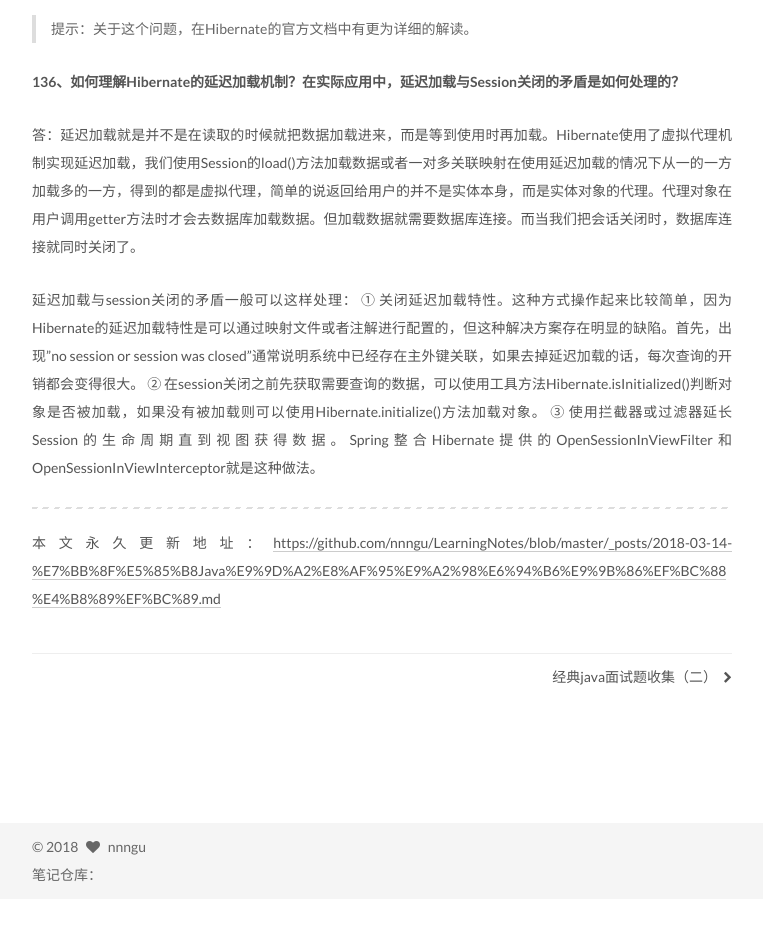
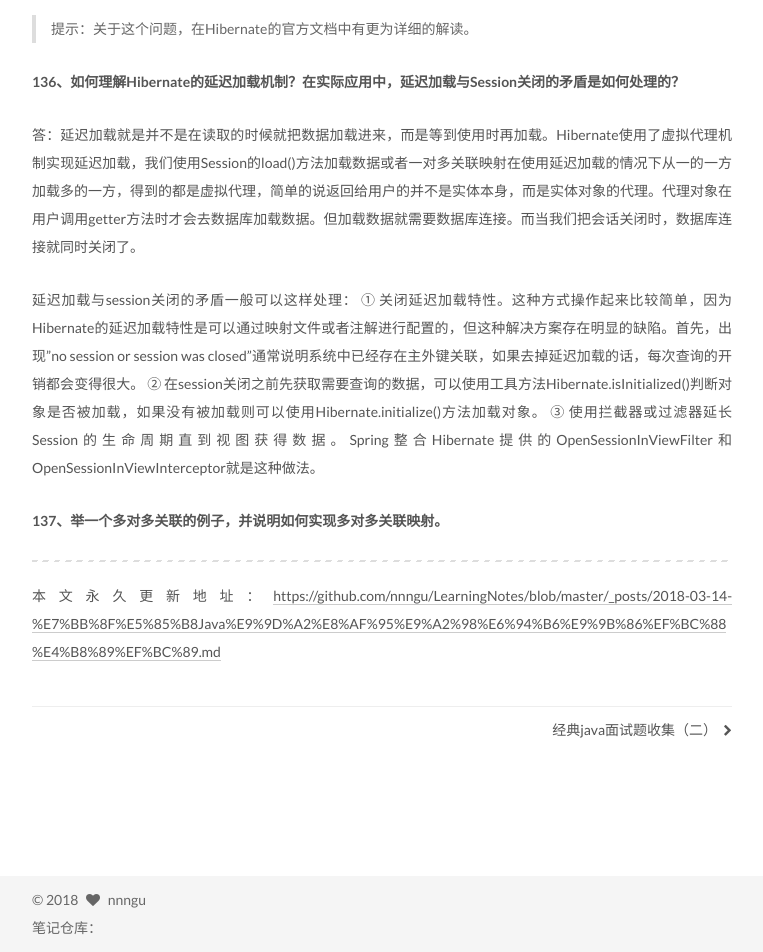
Before and after one commit to nnngu/LearningNotes, a Jekyll site: the page built from _posts/2018-03-14-经典Java面试题收集（三）.md, in a window 1280 px wide. Shown: the part 4255-5207 px from the top of the page, without its empty margins (258-1021 px from the left). Built offline with Jekyll 4.4.1, drawn with Linux system fonts in a browser that asks for light colours; before the commit the page ends 5154 px from its top, so only the background shows below that; grey boxes are pictures that could not be loaded.

Commit message:
修改文件: _posts/2018-03-14-经典Java面试题收集（三）.md

```diff
--- a/_posts/2018-03-14-经典Java面试题收集（三）.md
+++ b/_posts/2018-03-14-经典Java面试题收集（三）.md
@@ -98,6 +98,8 @@ Hibernate支持悲观锁和乐观锁两种锁机制。悲观锁，顾名思义
 ② 在session关闭之前先获取需要查询的数据，可以使用工具方法Hibernate.isInitialized()判断对象是否被加载，如果没有被加载则可以使用Hibernate.initialize()方法加载对象。
 ③ 使用拦截器或过滤器延长Session的生命周期直到视图获得数据。Spring整合Hibernate提供的OpenSessionInViewFilter和OpenSessionInViewInterceptor就是这种做法。
 
+**137、举一个多对多关联的例子，并说明如何实现多对多关联映射。**
+
 
 
 
```
